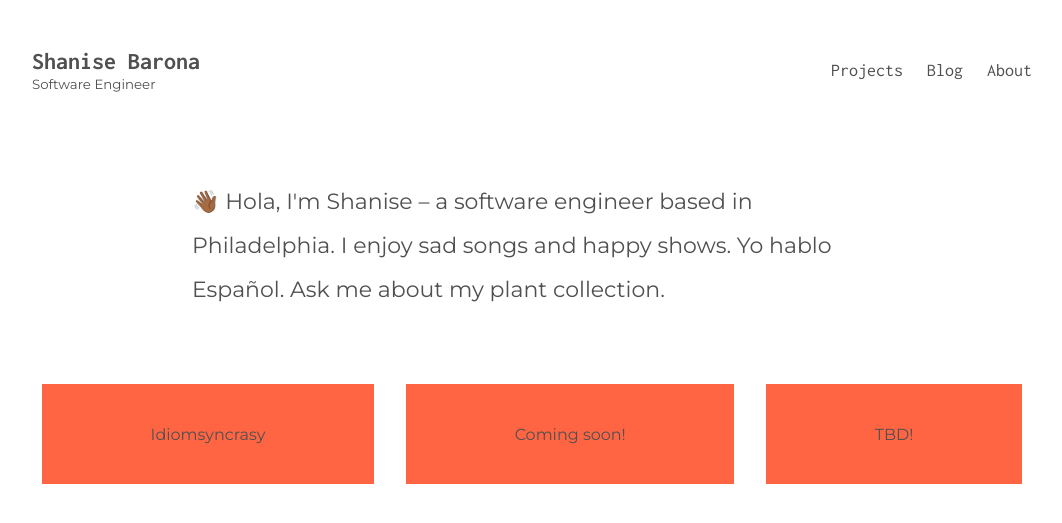
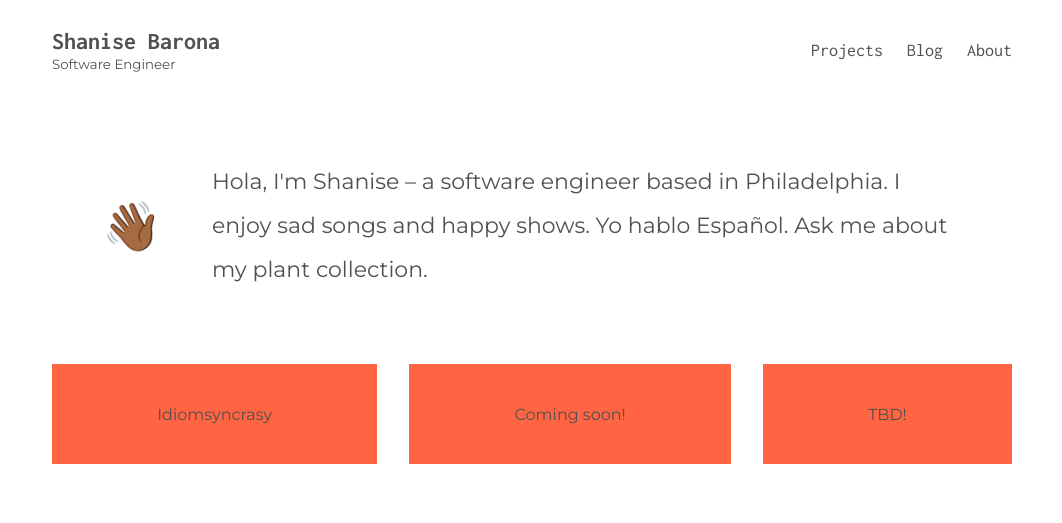
Before and after one commit to shanisebarona/shanisebarona.github.io, a Jekyll site: the page built from index.html, in a window 1280 px wide. Shown: the top 523 px of the page, without its empty margins (108-1170 px from the left). Built offline with Jekyll 4.4.1, drawn with Linux system fonts in a browser that asks for light colours.

Commit message:
🤪 all over the place

```diff
--- a/_includes/hi.html
+++ b/_includes/hi.html
@@ -1,5 +1,5 @@
 
 <section class="hero">
-    <p class="hi"> 👋🏾 Hola, I'm Shanise – a software engineer based in Philadelphia. I enjoy sad songs and happy shows. Yo hablo Español. Ask me about my plant collection.
+    <p class="wave">👋🏾</p> <p class="hi"> Hola, I'm Shanise – a software engineer based in Philadelphia. I enjoy sad songs and happy shows. Yo hablo Español. Ask me about my plant collection.
     </p>
   </section>
--- a/_includes/projects.html
+++ b/_includes/projects.html
@@ -1,5 +1,7 @@
 <main>
   {% for item in site.data.projects %}
-      <a href="{{ item.link }}" class ="project" target="_blank"> {{ item.name }}</a>
+      <a href="{{ item.link }}" class ="project" target="_blank">
+        {{ item.name }}
+      </a>
   {% endfor %}
 </main>
--- a/index.html
+++ b/index.html
@@ -1,5 +1,6 @@
 ---
 layout: default
+title: Projects
 ---
 
 {% include hi.html %}
--- a/styles.css
+++ b/styles.css
@@ -1,5 +1,4 @@
 @import url('https://fonts.googleapis.com/css?family=Inconsolata:400,700|Montserrat&display=swap');
-
 
 html, body {
   margin: 0;
@@ -8,8 +7,8 @@ html, body {
   font-family: 'Montserrat', sans-serif;
 }
 .wrapper {
-  margin:0;
-  padding: 20px 100px;
+    margin: 0 auto;
+    max-width: 1060px;
 }
 
 a {
@@ -26,7 +25,7 @@ nav {
   display: grid;
   grid-auto-flow: column;
   height: 100px;
-  padding: 0 40px; /*instead give site a wrapper and give wrapper padding */
+  padding: 0 50px;
 }
 
 #title {
@@ -47,6 +46,7 @@ nav {
 .nav-links a {
   font-size: 18px;
   font-family: 'Inconsolata', monospace;
+
 }
 
 .name {
@@ -59,15 +59,21 @@ nav {
 .hero {
   display: grid;
   place-items: center;
+  display: grid;
+  grid-auto-flow: column;
+  margin: 0 50px;
 }
 
 .hi {
-  font-family: 'Montserrat', sans-serif;
-    font-size: 22px;
-    padding: 0 200px;
-    line-height: 2;
+  font-size: 22px;
+  padding: 0 50px;
+  line-height: 2;
 }
 
+.wave {
+      font-size: 3rem;
+    margin-left: 50px;
+}
 /* PROJECTS STYLING */
 
 main {
@@ -88,3 +94,14 @@ main {
   opacity: 0.75;
   color: #fff;
 }
+
+/* ABOUT STYLIMG */
+
+h2 {
+  font-family: 'Inconsolata', monospace;
+  font-weight: 700;
+}
+
+.about {
+  padding: 0 100px;
+}
```
Also changed, not shown: about.html (added, +15 -0 lines).
